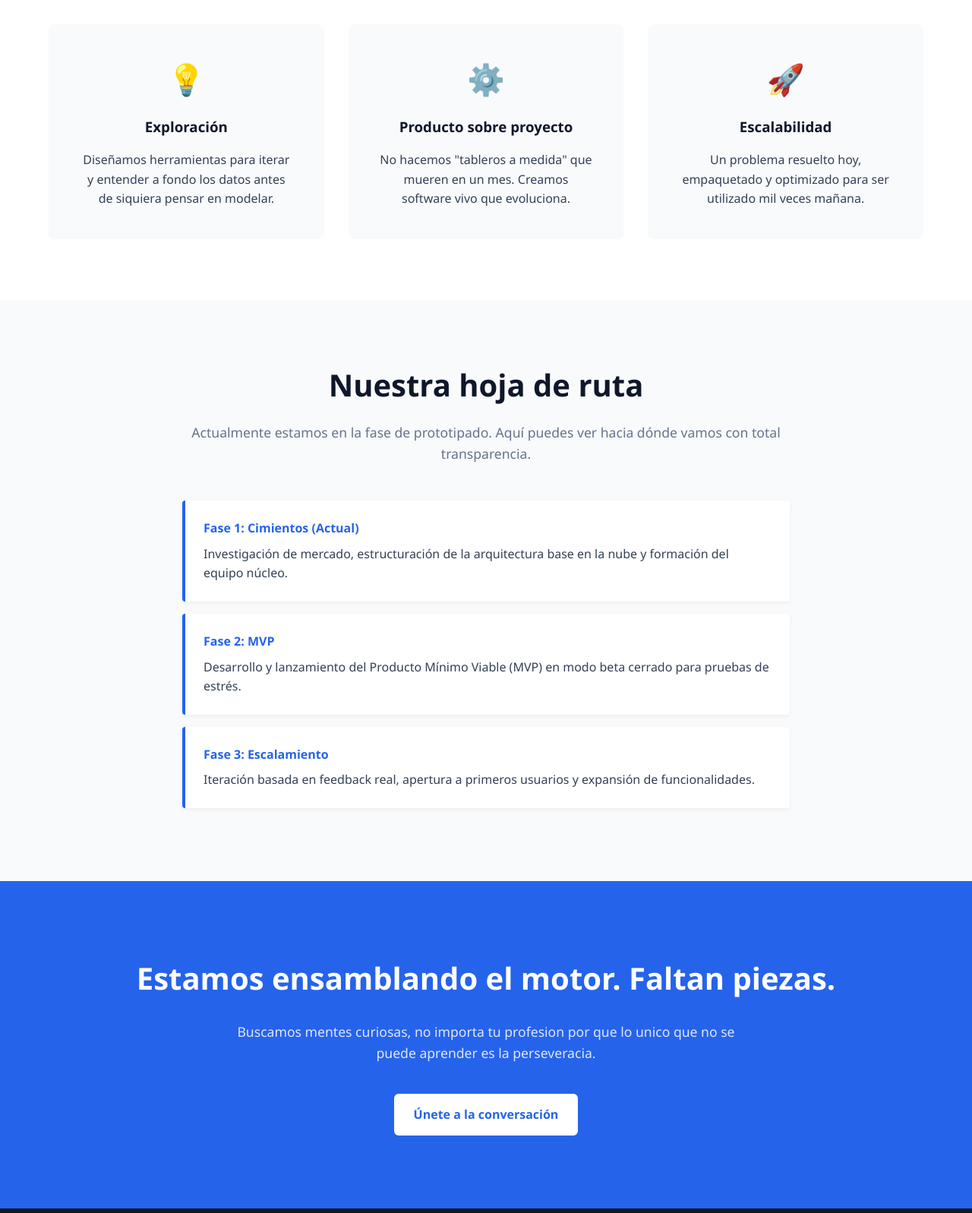
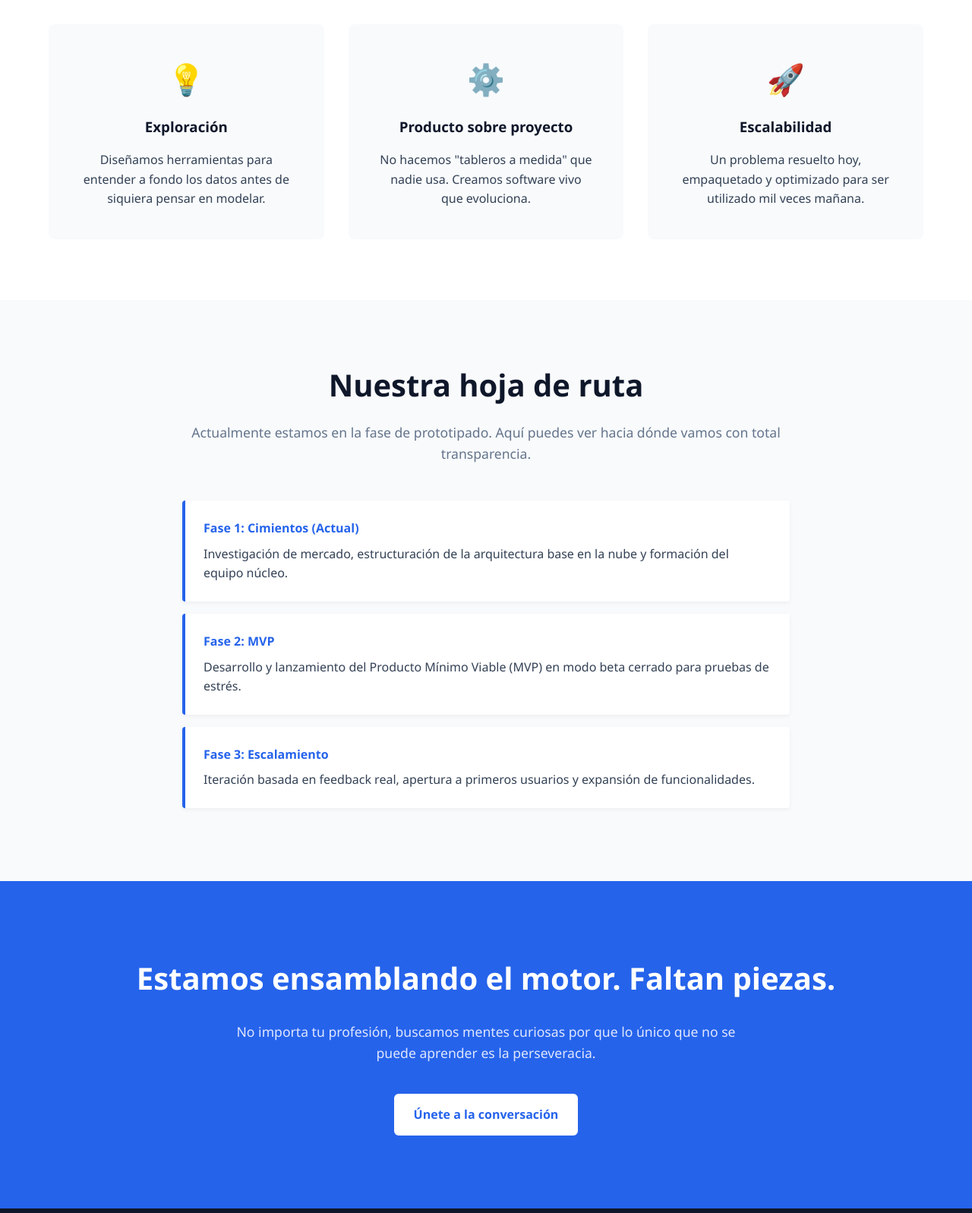
Before and after one commit to iniciativapolimetro/iniciativapolimetro.github.io, a plain HTML site: page index.html in a window 1280 px wide. Shown: the part 915-2512 px from the top of the page at 76% size. Drawn offline with Linux system fonts and the light colour scheme.

Commit message:
Refine text in index.html for clarity and accuracy

```diff
--- a/index.html
+++ b/index.html
@@ -289,12 +289,12 @@
             <div class="card">
                 <div class="card-icon">💡</div>
                 <h3>Exploración</h3>
-                <p>Diseñamos herramientas para iterar y entender a fondo los datos antes de siquiera pensar en modelar.</p>
+                <p>Diseñamos herramientas para entender a fondo los datos antes de siquiera pensar en modelar.</p>
             </div>
             <div class="card">
                 <div class="card-icon">⚙️</div>
                 <h3>Producto sobre proyecto</h3>
-                <p>No hacemos "tableros a medida" que mueren en un mes. Creamos software vivo que evoluciona.</p>
+                <p>No hacemos "tableros a medida" que nadie usa. Creamos software vivo que evoluciona.</p>
             </div>
             <div class="card">
                 <div class="card-icon">🚀</div>
@@ -326,8 +326,8 @@
 
     <section id="unete" class="unete">
         <h2>Estamos ensamblando el motor. Faltan piezas.</h2>
-        <p>Buscamos mentes curiosas, no importa tu profesion por que lo unico que no se puede aprender es la perseveracia.</p>
-        <a href="mailto:tu-correo@ejemplo.com" class="btn btn-white">Únete a la conversación</a>
+        <p>No importa tu profesión, buscamos mentes curiosas por que lo único que no se puede aprender es la perseveracia.</p>
+        <a href="mailto:iniciativa.polimetro@gmail.com" class="btn btn-white">Únete a la conversación</a>
     </section>
 
     <footer>
```
